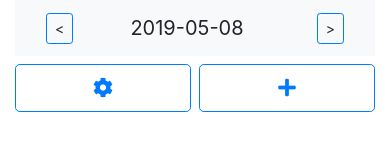
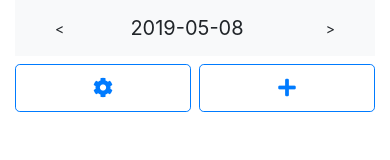
Before and after one commit to tetrau/habit-tracker, a React (Create React App) app: page / in a window 390 px wide. Shown: the top 160 px of the page. Built offline with nearby package versions, Linux system fonts and the light colour scheme.

Commit message:
Fix button appearance on mobile devices

```diff
--- a/src/App.js
+++ b/src/App.js
@@ -282,10 +282,10 @@ class NavBar extends React.Component {
     return (
       <div className="navbar navbar-light bg-light mb-2">
         <div className="container d-flex justify-content-between">
-          <a className="btn btn-outline-primary btn-sm"
+          <a className="btn btn-outline-link btn-sm"
             onClick={this.props.clickLeft}>&lt;</a>
           <a className="navbar-brand">{this.props.dateString}</a>
-          <a className="btn btn-outline-primary btn-sm"
+          <a className="btn btn-outline-link btn-sm"
             onClick={this.props.clickRight}
             style={{ visibility: this.props.hideRight ? 'hidden' : 'visible' }}>&gt;</a>
         </div>
@@ -345,6 +345,7 @@ class App extends Component {
   async componentDidMount() {
     let database = await openDB('habitTracker', 1, {
       upgrade(db, oldVersion, newVersion, transaction) {
+        console.log("create database")
         db.createObjectStore('habits', { "keyPath": "id" });
       }
     });
```
